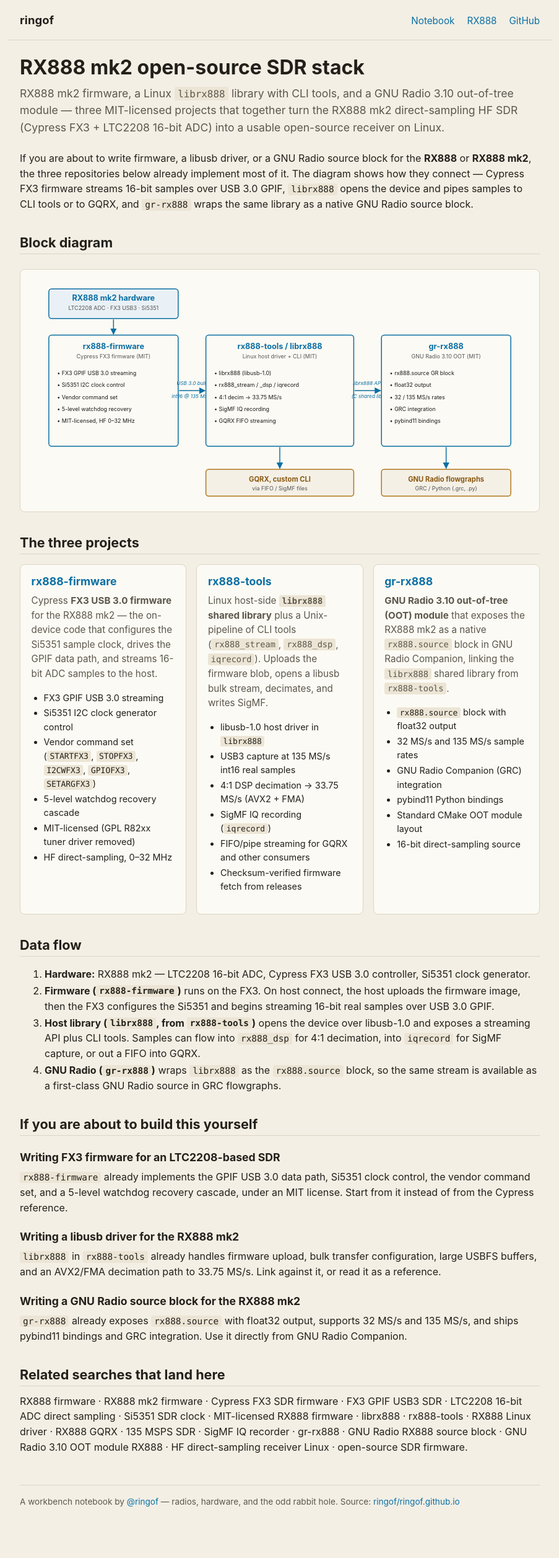
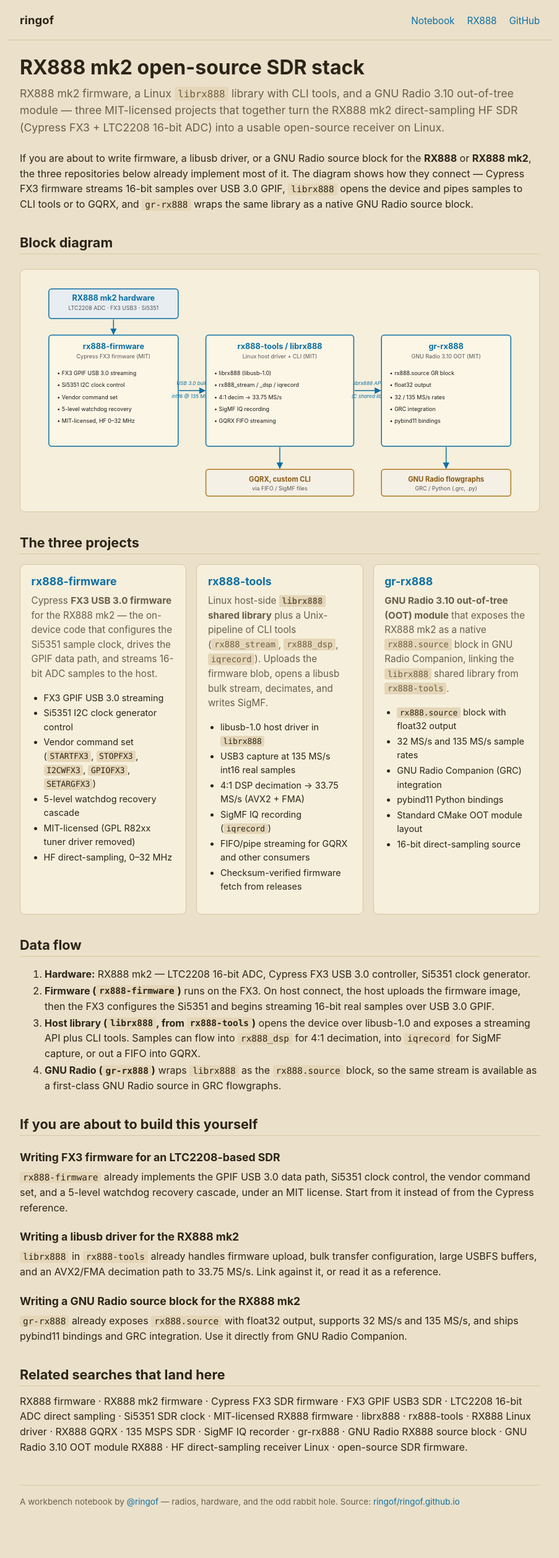
Before and after one commit to ringof/ringof.github.io, a Jekyll site: the page built from rx888.md, in a window 1280 px wide. Shown: the whole page at 62% size, without its empty margins (188-1091 px from the left). Built offline with Jekyll 4.4.1, drawn with Linux system fonts in a browser that asks for light colours.

Commit message:
Shift the palette to sepia parchment
Move from the warm off-white to a sepia parchment background (#ebe0c9 page,
#f6efdc cards) with brown ink, warmer muted text, and matching sepia borders
and code background. Retune the RX888 block-diagram box fills to sit on the
parchment.

Co-Authored-By: Claude Opus 4.8 <noreply@anthropic.com>
Claude-Session: https://claude.ai/code/session_011R1ghwtgxfeKNMPNq9k5vX

```diff
--- a/assets/css/style.css
+++ b/assets/css/style.css
@@ -1,11 +1,11 @@
 :root {
-  --fg: #23201a;
-  --muted: #5c574c;
-  --bg: #f3efe5;      /* warm paper, not bright white */
-  --card: #fcfaf4;    /* soft warm off-white for cards */
+  --fg: #2b2418;      /* warm dark brown ink */
+  --muted: #6a5e46;
+  --bg: #ebe0c9;      /* sepia parchment */
+  --card: #f6efdc;    /* lighter sepia for cards */
   --accent: #0b6fa4;
-  --border: #ddd5c4;
-  --code-bg: #ece5d5;
+  --border: #d7c6a2;
+  --code-bg: #e5d6b8;
 }
 
 * { box-sizing: border-box; }
--- a/rx888.md
+++ b/rx888.md
@@ -45,8 +45,8 @@ library as a native GNU Radio source block.
       <path d="M0,0 L10,5 L0,10 z" fill="#0b6fa4"/>
     </marker>
     <style>
-      .box { fill: #fcfaf4; stroke: #0b6fa4; stroke-width: 2; }
-      .box-hw { fill: #eaf1f6; stroke: #0b6fa4; stroke-width: 2; }
+      .box { fill: #fbf6e6; stroke: #0b6fa4; stroke-width: 2; }
+      .box-hw { fill: #e7edf1; stroke: #0b6fa4; stroke-width: 2; }
       .box-down { fill: #f5f0e6; stroke: #b07a1f; stroke-width: 2; }
       .title { font-size: 17px; font-weight: 700; fill: #0b6fa4; }
       .title-down { font-size: 15px; font-weight: 700; fill: #8a5a14; }
```
